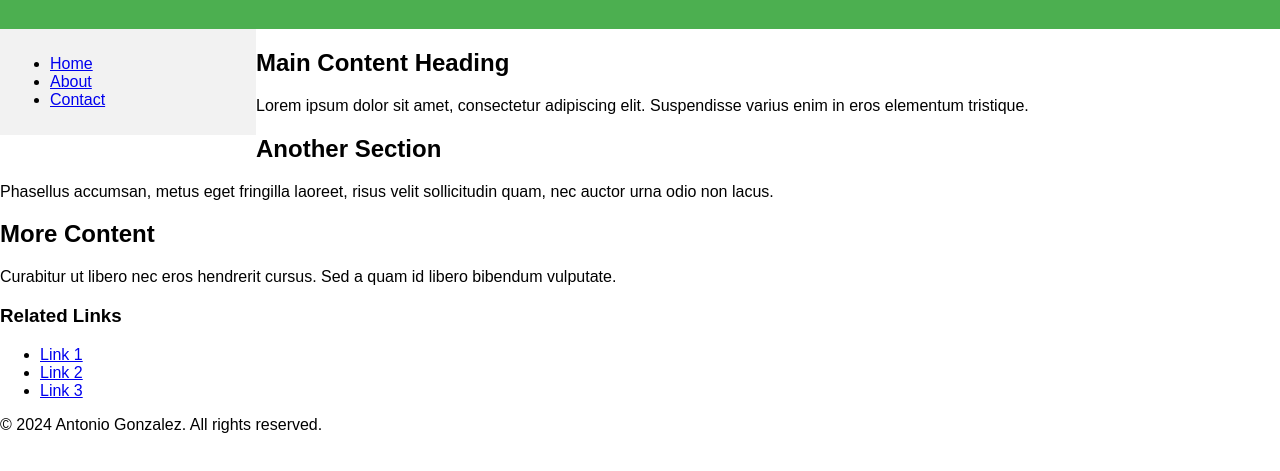
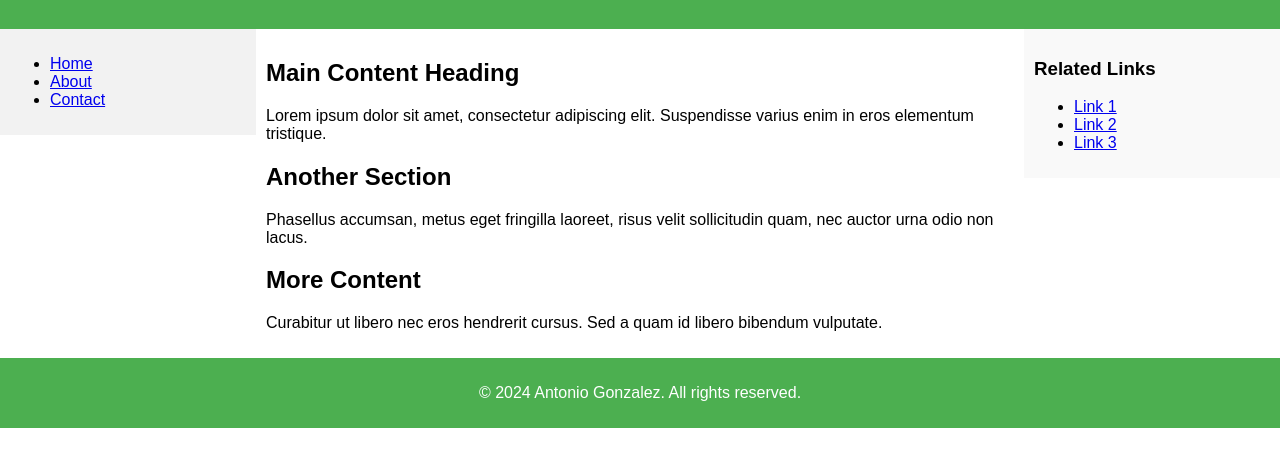
Before and after one commit to gonzalez-7/COMP001B.LectureActivity3, a plain HTML site: page index.html in a window 1280 px wide. Shown: the part 71-542 px from the top of the page. Drawn offline with Linux system fonts and the light colour scheme.

Commit message:
added style to the <main>, <aside>, and <footer> sections.

```diff
--- a/main.css
+++ b/main.css
@@ -18,3 +18,27 @@ nav {
     padding: 10px;
     box-sizing: border-box;
 }
+
+main {
+    float: left;
+    width: 60%;
+    padding: 10px;
+    box-sizing: border-box;
+}
+
+aside {
+    float: left;
+    width: 20%;
+    background-color: #f9f9f9;
+    padding: 10px;
+    box-sizing: border-box;
+}
+
+footer {
+    clear: both;
+    background-color: #4CAF50;
+    color: white;
+    text-align: center;
+    padding: 10px 20px;
+    position: relative;
+}
```
